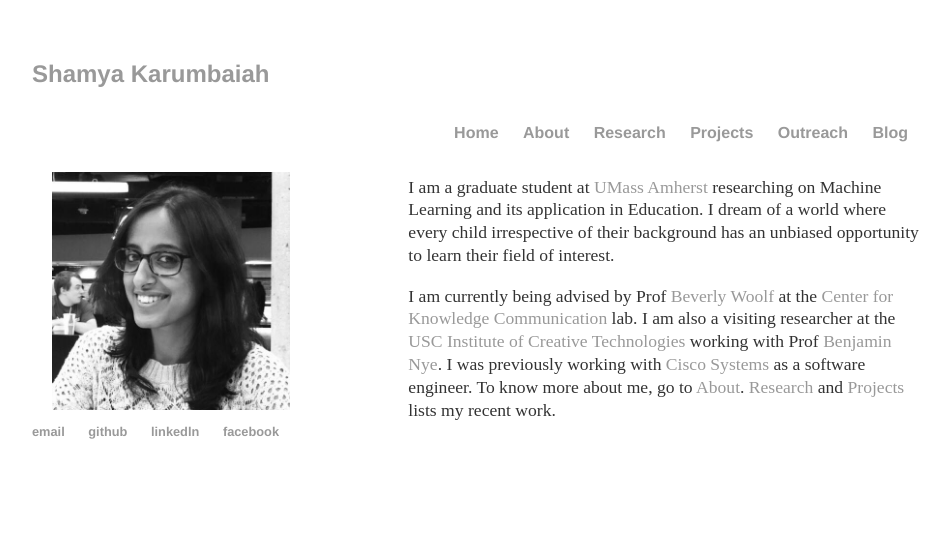
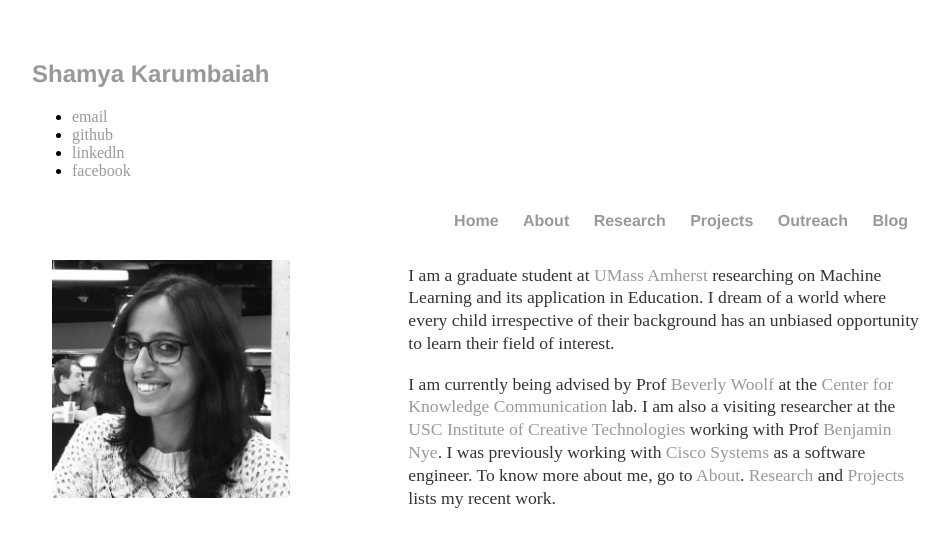
Before and after one commit to Shamya/shamyatest.github.io, a Jekyll site: the page built from index.html, in a window 1280 px wide. Shown: the top 547 px of the page, without its empty margins (160-1110 px from the left). Built offline with Jekyll 4.4.1, drawn with Linux system fonts in a browser that asks for light colours.

Commit message:
footer to header

```diff
--- a/_layouts/default.html
+++ b/_layouts/default.html
@@ -7,6 +7,14 @@
 		</head>
 		<body>
 			<h2><a href="http://shamya.github.io">Shamya Karumbaiah</a></h2>
+			<header>
+				<ul>
+					<li><a href="mailto:shamya16@gmail.com">email</a></li>
+					<li><a href="https://github.com/Shamya">github</a></li>
+					<li><a href="https://www.linkedin.com/in/shamya-karumbaiah-54901222">linkedln</a></li>
+					<li><a href="https://www.facebook.com/ShamyaKarumbaiah">facebook</a></li>
+				</ul>
+			<header>
 			<nav>
 	    		<ul>
         		<li><a href="/">Home</a></li>
@@ -24,13 +32,6 @@
 
 			</div><!-- /.container -->
 			</br>
-			<footer>
-				<ul>
-					<li><a href="mailto:shamya16@gmail.com">email</a></li>
-					<li><a href="https://github.com/Shamya">github</a></li>
-					<li><a href="https://www.linkedin.com/in/shamya-karumbaiah-54901222">linkedln</a></li>
-					<li><a href="https://www.facebook.com/ShamyaKarumbaiah">facebook</a></li>
-				</ul>
-			<footer>
+
 		</body>
 	</html>
```
